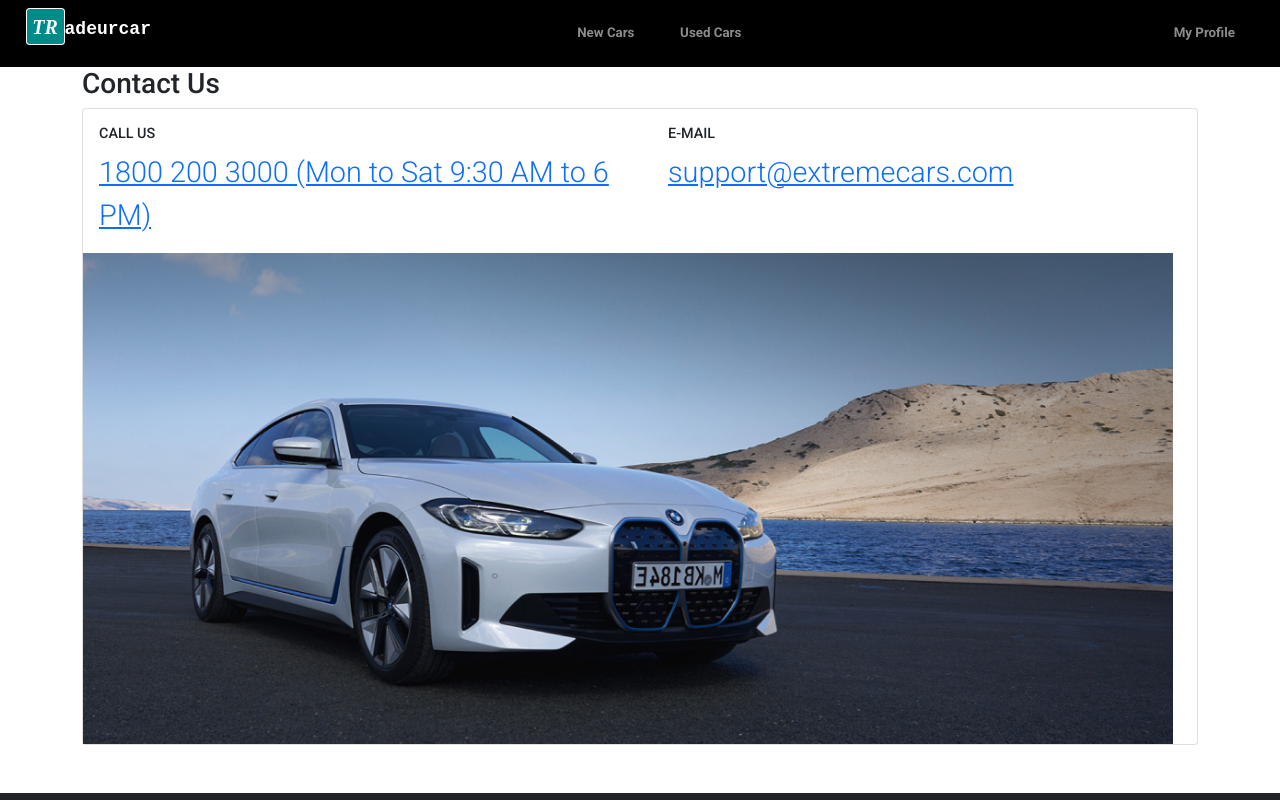
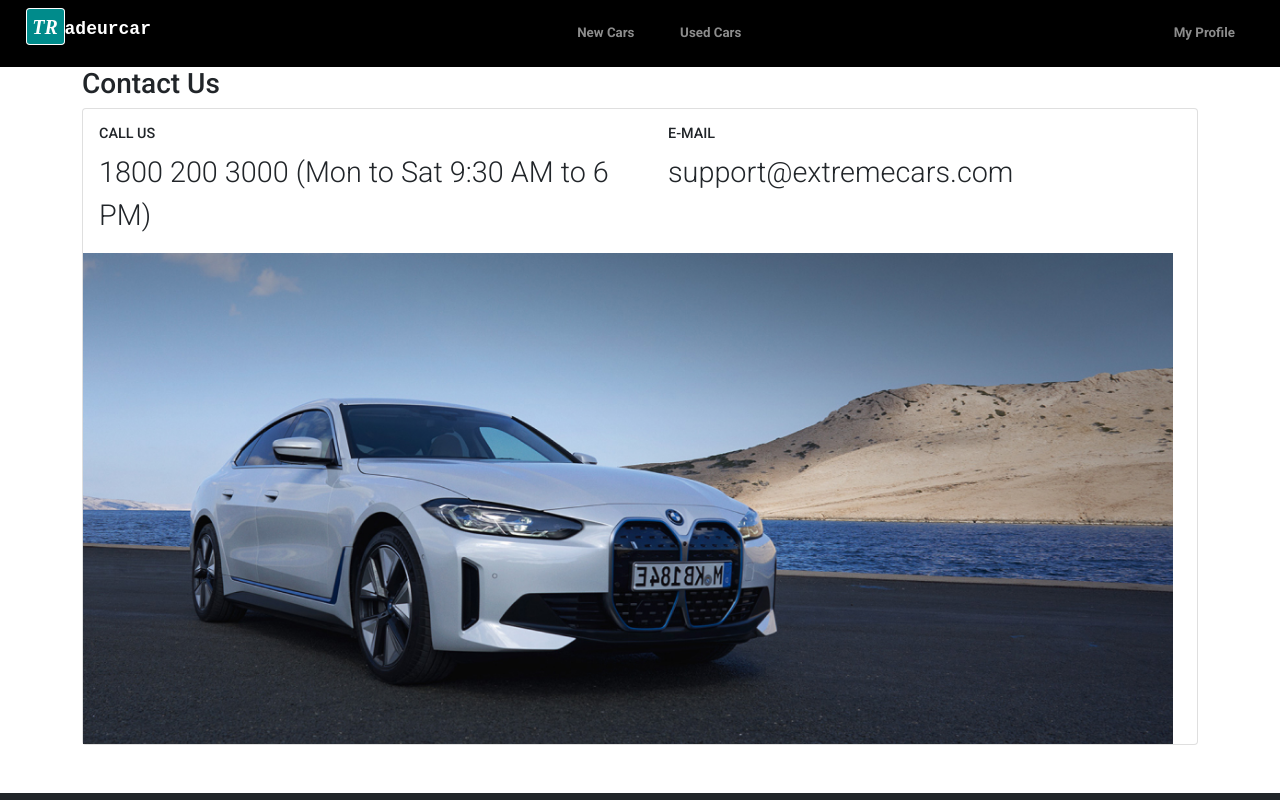
Before and after one commit to DteTRPod3/TRTraining_FinalAssignment, a React (Create React App) app: page /contact in a window 1280 px wide. Shown: the top 800 px of the page. Built offline with nearby package versions, Linux system fonts and the light colour scheme.

Commit message:
Format link kebab casing added

```diff
--- a/src/pages/Careers/Careers.tsx
+++ b/src/pages/Careers/Careers.tsx
@@ -41,7 +41,7 @@ function Careers() {
                 <Card.Body>
                   <Card.Title>E-MAIL</Card.Title>
                   <Card.Text>
-                    <a href="mailto:carrers@xtremecars.com" className="formatLink">
+                    <a href="mailto:carrers@xtremecars.com" className="format-link">
                       carrers@extremecars.com
                     </a>
                   </Card.Text>
--- a/src/pages/Contact/Contact.tsx
+++ b/src/pages/Contact/Contact.tsx
@@ -18,7 +18,7 @@ function Contact() {
               <Card.Body>
                 <Card.Title className="contact--title">CALL US</Card.Title>
                 <Card.Text className="contact--text">
-                  <a href="tel:18002003000" className="formatLink">
+                  <a href="tel:18002003000" className="format-link">
                     1800&nbsp;200&nbsp;3000 (Mon to Sat 9:30 AM to 6 PM)
                   </a>
                 </Card.Text>
@@ -28,7 +28,7 @@ function Contact() {
               <Card.Body>
                 <Card.Title className="contact--title">E-MAIL</Card.Title>
                 <Card.Text className="contact--text">
-                  <a href="mailto:support@xtremecars.com" className="formatLink">
+                  <a href="mailto:support@xtremecars.com" className="format-link">
                     support@extremecars.com
                   </a>
                 </Card.Text>
```
